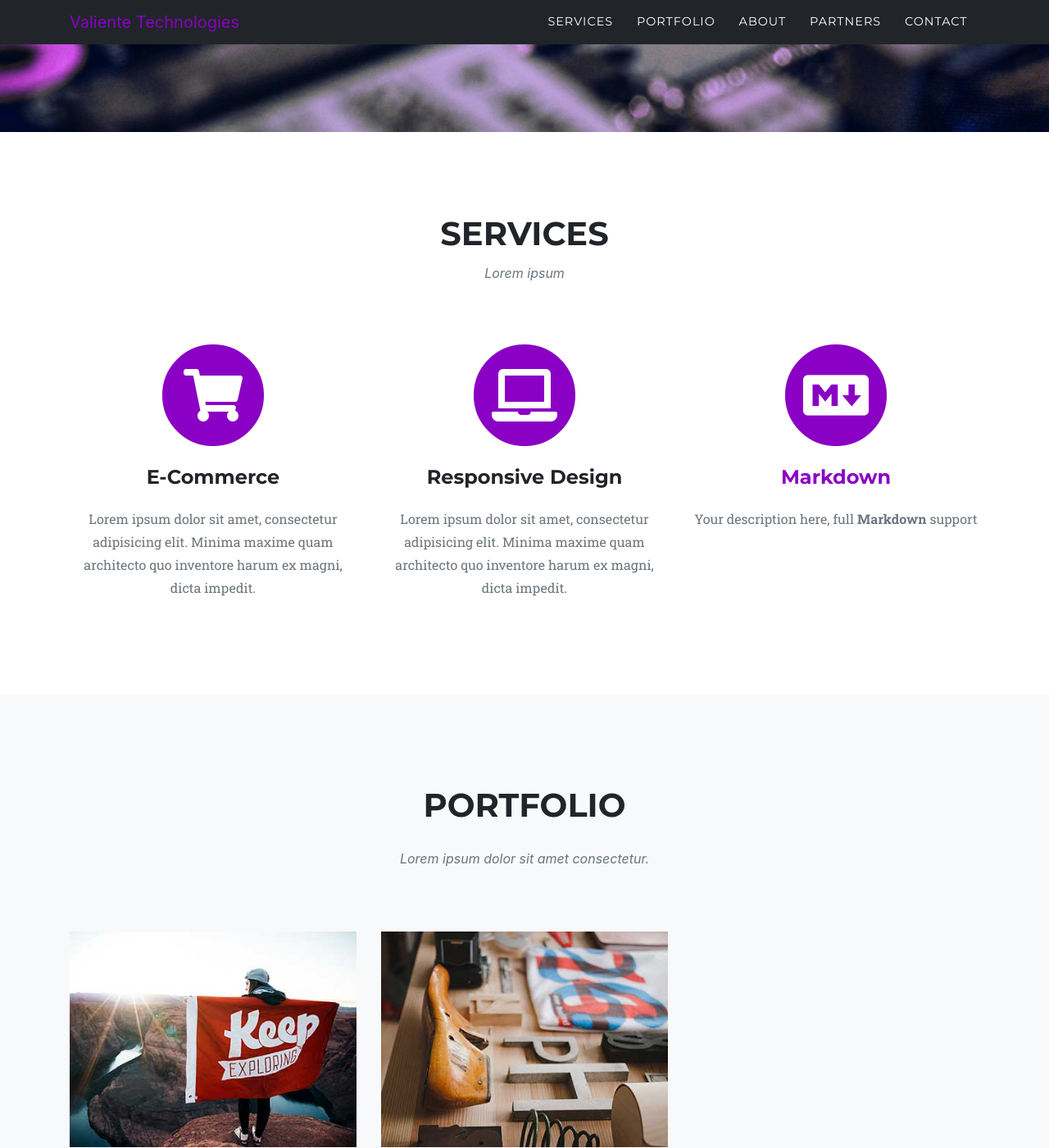
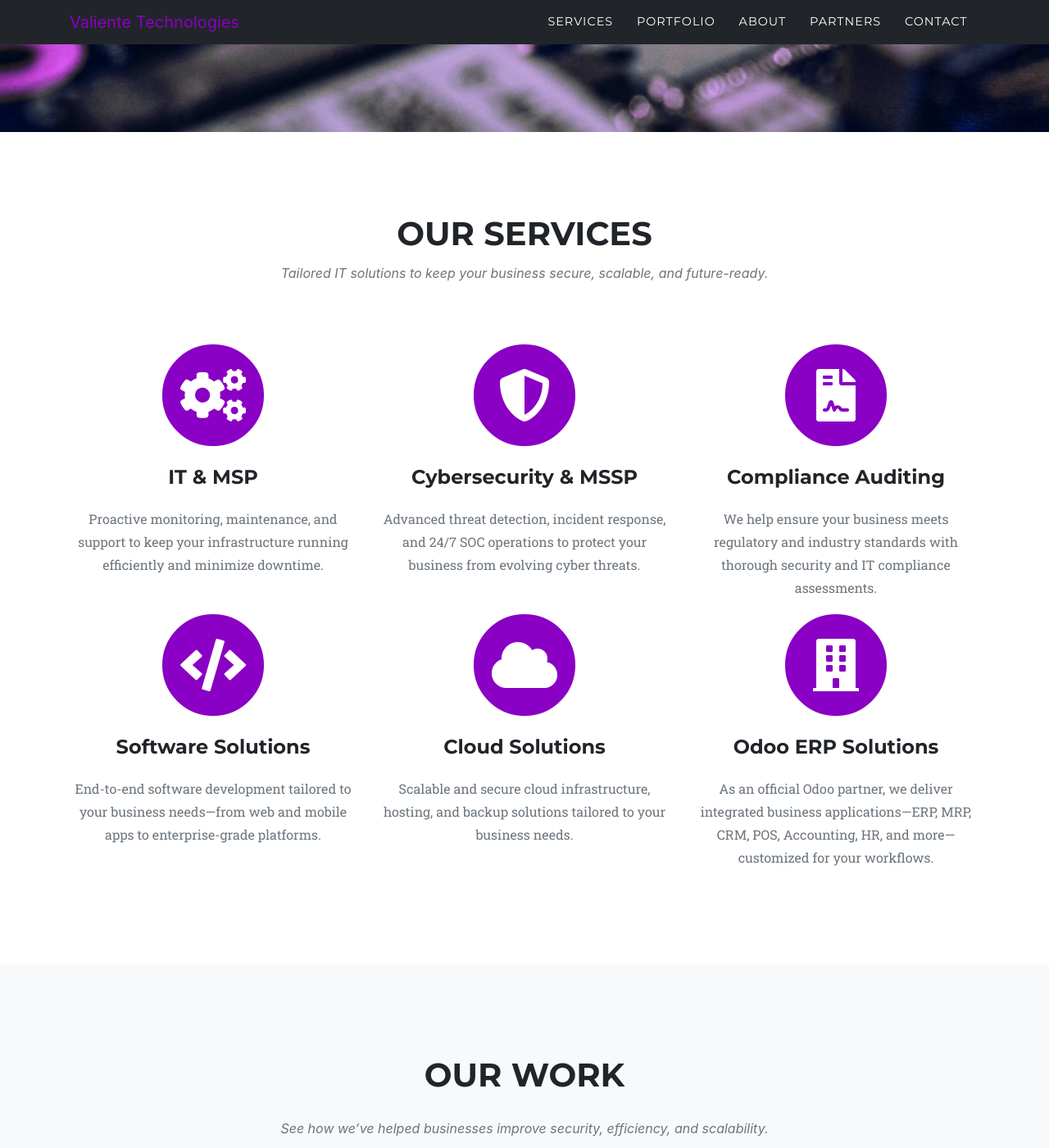
Before and after one commit to ValienteTechnologies/ValienteTechnologies.github.io, a Jekyll site: the page built from index.md, in a window 1280 px wide and 1400 px high, scrolled down 684 px. Shown: the whole window at 82% size. Built offline with Jekyll 4.4.1, drawn with Linux system fonts in a browser that asks for light colours; some web fonts are replaced; some of the changed text lies outside the part shown.

Commit message:
update site text

```diff
--- a/_data/sitetext.yml
+++ b/_data/sitetext.yml
@@ -1,124 +1,102 @@
-#
-# Work based on https://github.com/mmistakes/minimal-mistakes/blob/master/_data/ui-text.yml
-#
-# Configuration: Add to _config.yml
-# locale: "en-US"  [YOUR PREFERRED LOCALE]
-#
-# How to use:
-# {{ site.data.ui-text[site.locale].<var_name> | default: 'text' }}
-
 # English (default)
 # -----------------
 en: &DEFAULT_EN
   header:
-    title: Welcome to our Studio!
-    text: It's Nice To Meet You
-    button: Tell Me More
+    title: IT and Software Solutions Tailored for Your Business
+    text: Reliable and Brave
+    button: Explore
     buttonlink: "#services"
 
   services:
-    title: "Services"
-    text: "Lorem ipsum"
+    title: "Our Services"
+    text: "Tailored IT solutions to keep your business secure, scalable, and future-ready."
     section: services
     list:
-      - title: "E-Commerce"
-        desc: "Lorem ipsum dolor sit amet, consectetur adipisicing elit. Minima maxime quam architecto quo inventore harum ex magni, dicta impedit."
-        icon: fas fa-shopping-cart #find more at https://fontawesome.com/icons
-      - title: "Responsive Design"
-        desc: "Lorem ipsum dolor sit amet, consectetur adipisicing elit. Minima maxime quam architecto quo inventore harum ex magni, dicta impedit."
-        icon: fas fa-laptop
-      - title: "[Markdown](https://en.wikipedia.org/wiki/Markdown)"
-        desc: "Your description here, full **Markdown** support"
-        icon: fab fa-markdown
+      - title: "IT & MSP"
+        desc: "Proactive monitoring, maintenance, and support to keep your infrastructure running efficiently and minimize downtime."
+        icon: fas fa-cogs
+      - title: "Cybersecurity & MSSP"
+        desc: "Advanced threat detection, incident response, and 24/7 SOC operations to protect your business from evolving cyber threats."
+        icon: fas fa-shield-alt
+      - title: "Compliance Auditing"
+        desc: "We help ensure your business meets regulatory and industry standards with thorough security and IT compliance assessments."
+        icon: fas fa-file-contract
+      - title: "Software Solutions"
+        desc: "End-to-end software development tailored to your business needs—from web and mobile apps to enterprise-grade platforms."
+        icon: fas fa-code
+      - title: "Cloud Solutions"
+        desc: "Scalable and secure cloud infrastructure, hosting, and backup solutions tailored to your business needs."
+        icon: fas fa-cloud
+      - title: "Odoo ERP Solutions"
+        desc: "As an official Odoo partner, we deliver integrated business applications—ERP, MRP, CRM, POS, Accounting, HR, and more—customized for your workflows."
+        icon: fas fa-building
 
   portfolio:
-    title: "Portfolio"
-    text: "Lorem ipsum dolor sit amet consectetur."
+    title: "Our Work"
+    text: "See how we’ve helped businesses improve security, efficiency, and scalability."
     section: portfolio
     closebutton: "Close Project"
 
   partners:
-    title: "partners"
-    text: "Lorem ipsum partners"
+    title: "Our Partners"
+    text: "We work with leading technology providers to deliver reliable, scalable, and secure solutions."
     section: partners
-    # left is the default
-    #start_align: "left"
     events:
-      - title: "Our Humble Beginnings"
-        year: "2009-2011"
-        desc: "Lorem ipsum dolor sit amet, consectetur adipisicing elit. Sunt ut voluptatum eius sapiente, totam reiciendis temporibus qui quibusdam, recusandae sit vero unde, sed, incidunt et ea quo dolore laudantium consectetur!"
-        image: assets/img/partners/1.jpg
-        alt:
-      - title: "An Agency is Born"
-        year: "March 2011"
-        desc: "Lorem ipsum dolor sit amet, consectetur adipisicing elit. Sunt ut voluptatum eius sapiente, totam reiciendis temporibus qui quibusdam, recusandae sit vero unde, sed, incidunt et ea quo dolore laudantium consectetur!"
-        image: assets/img/partners/2.jpg
-        alt:
-      - title: "Jekyll Theme is created"
-        year: "2019"
-        desc: "Ravi Riley converted Agency, a Bootstrap-based theme, into a Jekyll theme. The Jekyll theme can be installed as a Ruby gem, or remotely. For more information, visit the documentation."
-        image: assets/img/partners/3.jpg
-        alt: image alt text
-      - title: "Title"
-        year: "2009-2011"
-        desc: "Your description here, **Markdown** is fully supported."
-        image: assets/img/partners/4.jpg
-        alt:
-        # you can enforce the alignment
-        align: right
-    end: "Be Part <br> of Our <br> Story!"
+      - title: "DT Cloud"
+        desc: "DT Cloud is a global cloud computing company, particularly with a significant presence in Türkiye"
+        image: assets/img/partners/dt.png
+      - title: "Odoo"
+        desc: "Odoo is a suite of business management software that helps companies of all sizes manage a wide range of operations."
+        image: assets/img/partners/odoo.png
+      - title: "Ruby Cyber Labs"
+        desc: "Ruby Cyber Labs is a cybersecurity and digital forensics company providing a comprehensive range of services."
+        image: assets/img/partners/ruby.png
+    end: "Be Part <br> of Our <br> Journey!"
 
   about:
     title: "About Us"
-    text: "our story"
-    body: "Lorem ipsum dolor sit amet, consectetur adipisicing elit. Aut eaque, laboriosam veritatis, quos non quis ad perspiciatis, totam corporis ea, alias ut unde. **Markdown** supported."
+    text: "Who We Are"
+    body: "We’re a technology company providing IT, Cybersecurity and software solutions. Our mission is to help businesses stay protected, productive, and ready for the future—using tailored IT strategies and world-class support."
     section: about
 
   clients:
     section: clients
     max-height: 100px
-    horizontal-scrolling: "" #"yes/no"
+    horizontal-scrolling: "yes"
     list:
-      - title: "envato"
-        url: https://github.com/raviriley/agency-jekyll-theme
+      - title: "megasarayhotels"
+        url: https://www.megasarayhotels.com/
         logo: assets/img/clients/envato.jpg
       - title: "designmodo"
         url: https://github.com/raviriley/agency-jekyll-theme
         logo: assets/img/clients/designmodo.jpg
-      - title: "themeforest"
-        url: https://github.com/raviriley/agency-jekyll-theme
+      - title: "cwenerji"
+        url: https://cw-enerji.com/
         logo: assets/img/clients/themeforest.jpg
-      - title: "Creative Market"
-        url: https://github.com/raviriley/agency-jekyll-theme
-        logo: assets/img/clients/creative-market.jpg
 
   contact:
-    title: "Contact Us"
-    text: "Lorem ipsum or call 123456789"
+    title: "Get in Touch"
+    text: "Let’s talk about how we can support your business."
     section: contact
-    name: "Name*"
+    name: "Full Name*"
     name-validation: "Please enter your name."
-    email: "Email*"
+    email: "Email Address*"
     email-validation: "Please enter your email address."
     phone: "Phone Number"
     phone-validation: "Please enter your phone number."
-    message: "Message*"
+    message: "Your Message*"
     message-validation: "Please enter a message."
-    subject: "Contact Form Submission"
+    subject: "New Inquiry from Website"
     submit: "Send Message"
 
   footer:
     legal: "Privacy Policy"
     social:
-      - url: https://twitter.com
-        icon: "fab fa-twitter"
-      - url: https://facebook.com
-        icon: "fab fa-facebook-f"
-      - url: https://linkedin.com
+      - url: https://www.linkedin.com/company/valientetechnologies
         icon: "fab fa-linkedin-in"
-      - url: https://github.com/raviriley/agency-jekyll-theme
+      - url: https://github.com/ValienteTechnologies
         icon: "fab fa-github"
-      - url: https://instagram.com
+      - url: https://www.instagram.com/valientetechnologies
         icon: "fab fa-instagram"
 en-US:
   <<: *DEFAULT_EN
```
